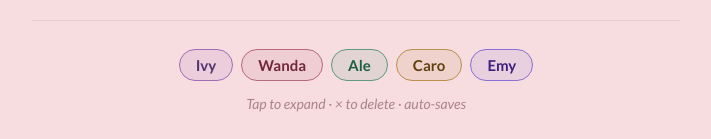
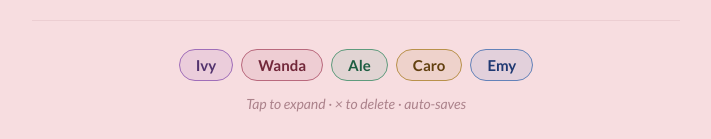
Before and after one commit to ElmarieWoods/Karaoke-tracker-2026, a React (Vite) app: page / in a window 1280 px wide. Shown: the part 2290-2429 px from the top of the page, without its empty margins (284-995 px from the left). Built offline with nearby package versions, Linux system fonts and the light colour scheme; a web font is replaced by a local one.

Commit message:
Update App.jsx

```diff
--- a/src/App.jsx
+++ b/src/App.jsx
@@ -32,7 +32,7 @@ const NC = {
   Wanda: { bg:'rgba(185,105,125,0.14)', border:'#b9697d', text:'#72283a' },
   Ale:   { bg:'rgba(95,155,125,0.14)',  border:'#5f9b7d', text:'#1e5e42' },
   Caro:  { bg:'rgba(185,145,75,0.14)',  border:'#b9914b', text:'#624010' },
-  Emy: { bg:'rgba(148,130,210,0.14)', border:'#8b6fd4', text:'#3d2080' },
+  Emy: { bg:'rgba(100,130,185,0.14)', border:'#6482b9', text:'#1e3872' },
   '':    { bg:'rgba(140,74,90,0.07)',   border:'rgba(140,74,90,0.25)', text:'#6a3040' },
 }
 
```
